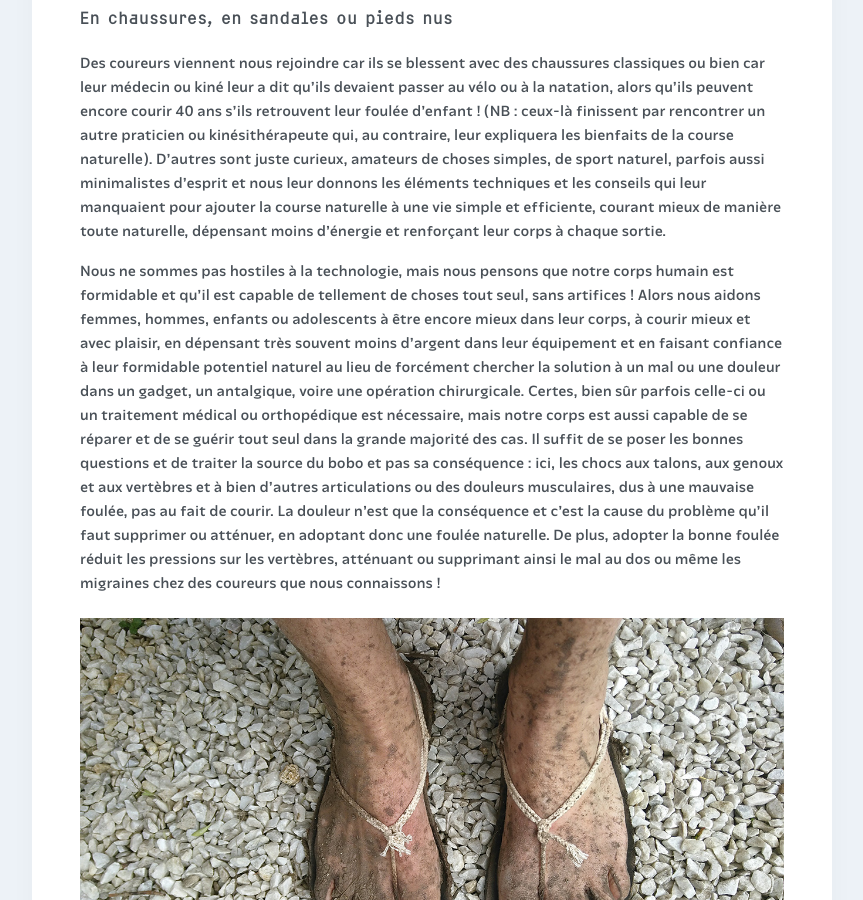
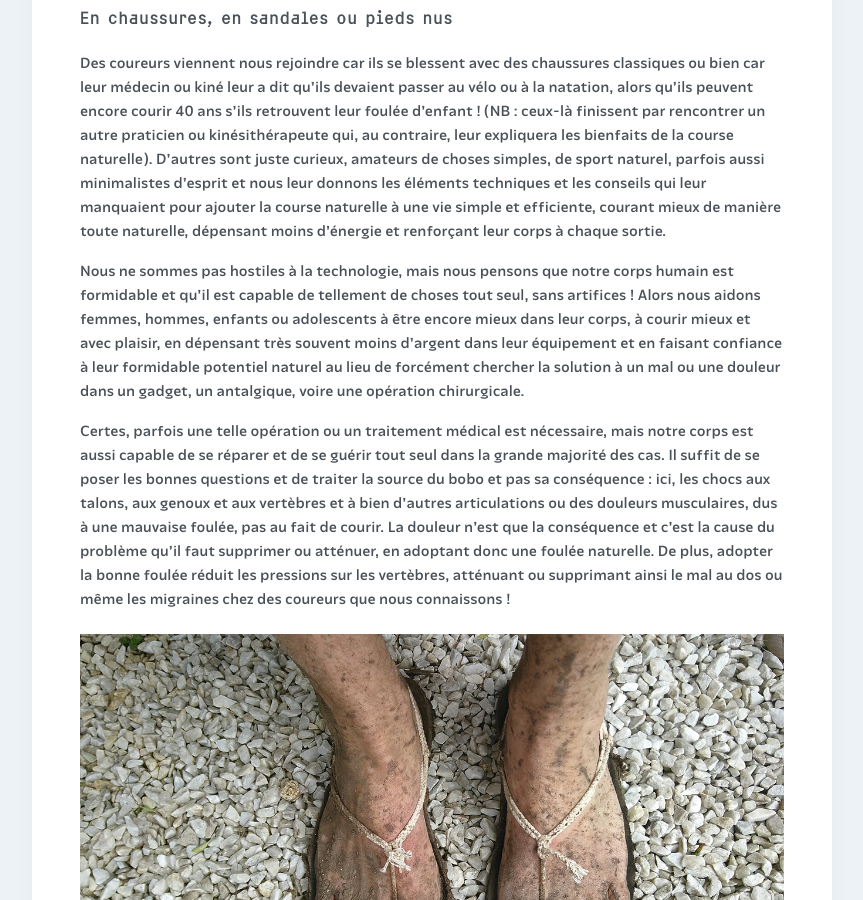
Before and after one commit to courirpaleo/courirpaleo.github.io, a Jekyll site: the page built from _pages-secondary/foulee-naturelle.md, in a window 1280 px wide and 900 px high, scrolled down 3108 px. Shown: the whole window, without its empty margins (208-1071 px from the left). Built offline with Jekyll 4.4.1, drawn with Linux system fonts in a browser that asks for light colours; some web fonts are replaced.

Commit message:
Update foulee-naturelle.md

```diff
--- a/_pages-secondary/foulee-naturelle.md
+++ b/_pages-secondary/foulee-naturelle.md
@@ -37,7 +37,9 @@
 
 Des coureurs viennent nous rejoindre car ils se blessent avec des chaussures classiques ou bien car leur médecin ou kiné leur a dit qu'ils devaient passer au vélo ou à la natation, alors qu'ils peuvent encore courir 40 ans s'ils retrouvent leur foulée d'enfant&nbsp;! (NB&nbsp;: ceux-là finissent par rencontrer un autre praticien ou kinésithérapeute qui, au contraire, leur expliquera les bienfaits de la course naturelle). D'autres sont juste curieux, amateurs de choses simples, de sport naturel, parfois aussi minimalistes d'esprit et nous leur donnons les éléments techniques et les conseils qui leur manquaient pour ajouter la course naturelle à une vie simple et efficiente, courant mieux de manière toute naturelle, dépensant moins d'énergie et renforçant leur corps à chaque sortie.
 
-Nous ne sommes pas hostiles à la technologie, mais nous pensons que notre corps humain est formidable et qu'il est capable de tellement de choses tout seul, sans artifices&nbsp;! Alors nous aidons femmes, hommes, enfants ou adolescents à être encore mieux dans leur corps, à courir mieux et avec plaisir, en dépensant très souvent moins d'argent dans leur équipement et en faisant confiance à leur formidable potentiel naturel au lieu de forcément chercher la solution à un mal ou une douleur dans un gadget, un antalgique, voire une opération chirurgicale. Certes, bien sûr parfois celle-ci ou un traitement médical ou orthopédique est nécessaire, mais notre corps est aussi capable de se réparer et de se guérir tout seul dans la grande majorité des cas. Il suffit de se poser les bonnes questions et de traiter la source du bobo et pas sa conséquence&nbsp;: ici, les chocs aux talons, aux genoux et aux vertèbres et à bien d'autres articulations ou des douleurs musculaires, dus à une mauvaise foulée, pas au fait de courir. La douleur n'est que la conséquence et c'est la cause du problème qu'il faut supprimer ou atténuer, en adoptant donc une foulée naturelle. De plus, adopter la bonne foulée réduit les pressions sur les vertèbres, atténuant ou supprimant ainsi le mal au dos ou même les migraines chez des coureurs que nous connaissons&nbsp;!
+Nous ne sommes pas hostiles à la technologie, mais nous pensons que notre corps humain est formidable et qu'il est capable de tellement de choses tout seul, sans artifices&nbsp;! Alors nous aidons femmes, hommes, enfants ou adolescents à être encore mieux dans leur corps, à courir mieux et avec plaisir, en dépensant très souvent moins d'argent dans leur équipement et en faisant confiance à leur formidable potentiel naturel au lieu de forcément chercher la solution à un mal ou une douleur dans un gadget, un antalgique, voire une opération chirurgicale.
+
+Certes, parfois une telle opération ou un traitement médical est nécessaire, mais notre corps est aussi capable de se réparer et de se guérir tout seul dans la grande majorité des cas. Il suffit de se poser les bonnes questions et de traiter la source du bobo et pas sa conséquence&nbsp;: ici, les chocs aux talons, aux genoux et aux vertèbres et à bien d'autres articulations ou des douleurs musculaires, dus à une mauvaise foulée, pas au fait de courir. La douleur n'est que la conséquence et c'est la cause du problème qu'il faut supprimer ou atténuer, en adoptant donc une foulée naturelle. De plus, adopter la bonne foulée réduit les pressions sur les vertèbres, atténuant ou supprimant ainsi le mal au dos ou même les migraines chez des coureurs que nous connaissons&nbsp;!
 
 ![Courir Paleo](/assets/images/CourirPaleo_course_IdF_sandales_pierres_1200px.jpg)
 Ci-dessus&nbsp;: des pieds en parfait état sans aucune blessure ni ampoule après 27km de bonheur en bordure de la Brie.
```
